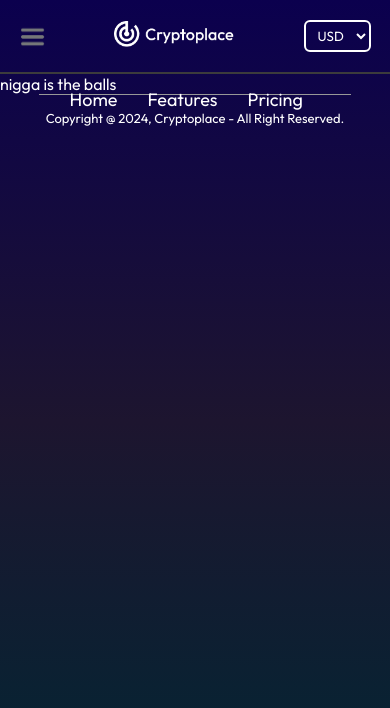
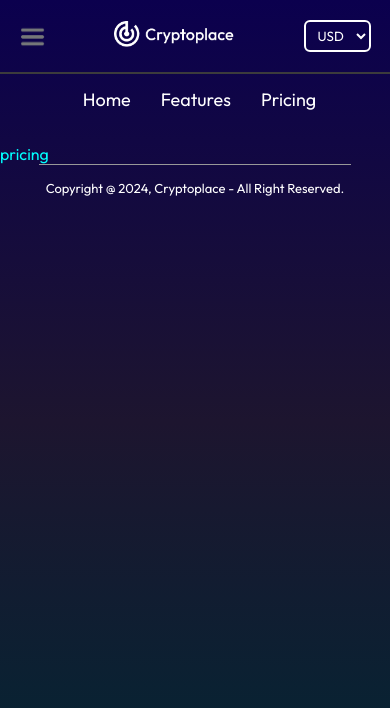
Before and after one commit to Owais-Creates/Coinplace, a React (Vite) app in the folder crypto/: page /pricing in a window 390 px wide. Both pictures are taken after a click on the picture 32 px from the left and 36 px from the top of the page. Shown: the top 708 px of the page. Built offline with nearby package versions, Linux system fonts and the light colour scheme; no server answers.

Commit message:
fixed responsiveness

```diff
--- a/crypto/src/components/Navbar/Navbar.css
+++ b/crypto/src/components/Navbar/Navbar.css
@@ -57,6 +57,11 @@
     .navbar {
         padding: 20px 8%;
     }
+
+    .mobile-home {
+        margin-left: 100px;
+    }
+
 }
 
 @media(max-width:768px) {
@@ -75,8 +80,16 @@
     .mobile-menu {
         display: block;
         color: white;
+        width: 100%;
         position: absolute;
         top: 8%;
+        display: flex;
+        justify-content: center;
+        margin-left: -65px;
+
+    }
+
+    .mobile-links {
         margin-bottom: 20px;
         display: flex;
         gap: 30px;
@@ -88,9 +101,4 @@
         margin-top: 20px;
     }
 
-    .mobile-home {
-        margin-left: 50px;
-    }
-
-
 }
--- a/crypto/src/components/Navbar/Navbar.jsx
+++ b/crypto/src/components/Navbar/Navbar.jsx
@@ -35,18 +35,24 @@ const Navbar = () => {
         }
     }
 
+    const mobileMenuHandler = () => {
+        setShow(prev => !prev)
+    }
+
     return (
         <>
             <div className='navbar' >
 
-                <img onClick={() => setShow(prev => !prev)} className='ham' src={ham} alt="" />
+                <img onClick={mobileMenuHandler} className='ham' src={ham} alt="" />
 
                 {show
                     &&
                     <div className="mobile-menu">
-                        <Link className='mobile-home' to={"/"} ><li>Home</li></Link>
-                        <Link to={"/features"} ><li >Features</li></Link>
-                        <Link to={"/pricing"} ><li>Pricing</li></Link>
+                        <div className='mobile-links' >
+                            <Link onClick={mobileMenuHandler} className='mobile-home' to={"/"} ><li>Home</li></Link>
+                            <Link onClick={mobileMenuHandler}  to={"/features"} ><li >Features</li></Link>
+                            <Link onClick={mobileMenuHandler} to={"/pricing"} ><li>Pricing</li></Link>
+                        </div>
                     </div>}
 
                 <Link to={"/"} >
--- /dev/null
+++ b/crypto/src/components/Price/Price.css
@@ -0,0 +1,4 @@
+.price{
+    margin-top: 70px;
+    color: aqua;
+}
--- a/crypto/src/components/Price/Price.jsx
+++ b/crypto/src/components/Price/Price.jsx
@@ -1,8 +1,9 @@
 import React from 'react'
+import './Price.css'
 
 const Price = () => {
   return (
-    <div>nigga is the balls</div>
+    <div className='price'>pricing</div>
   )
 }
 
```
